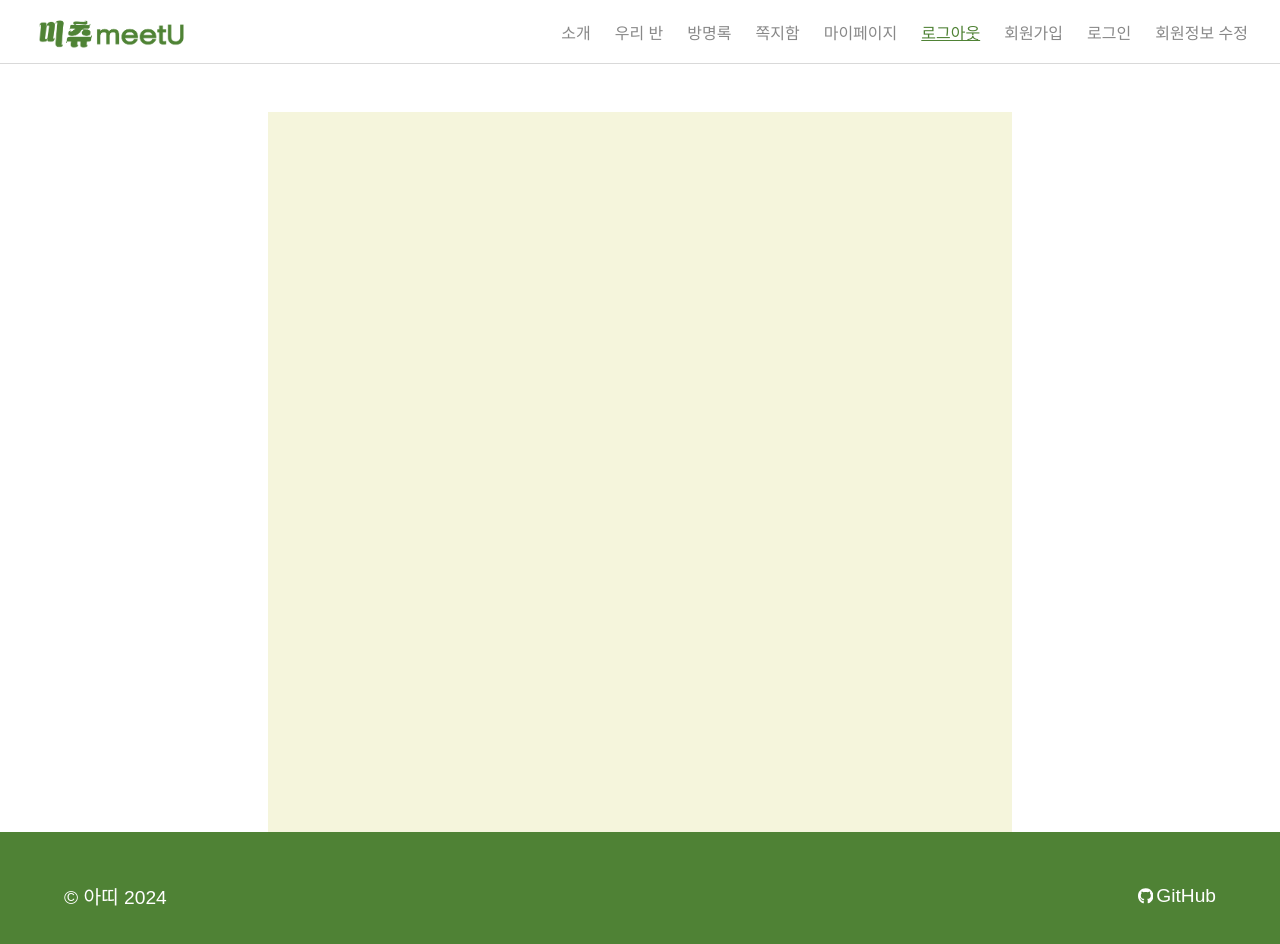
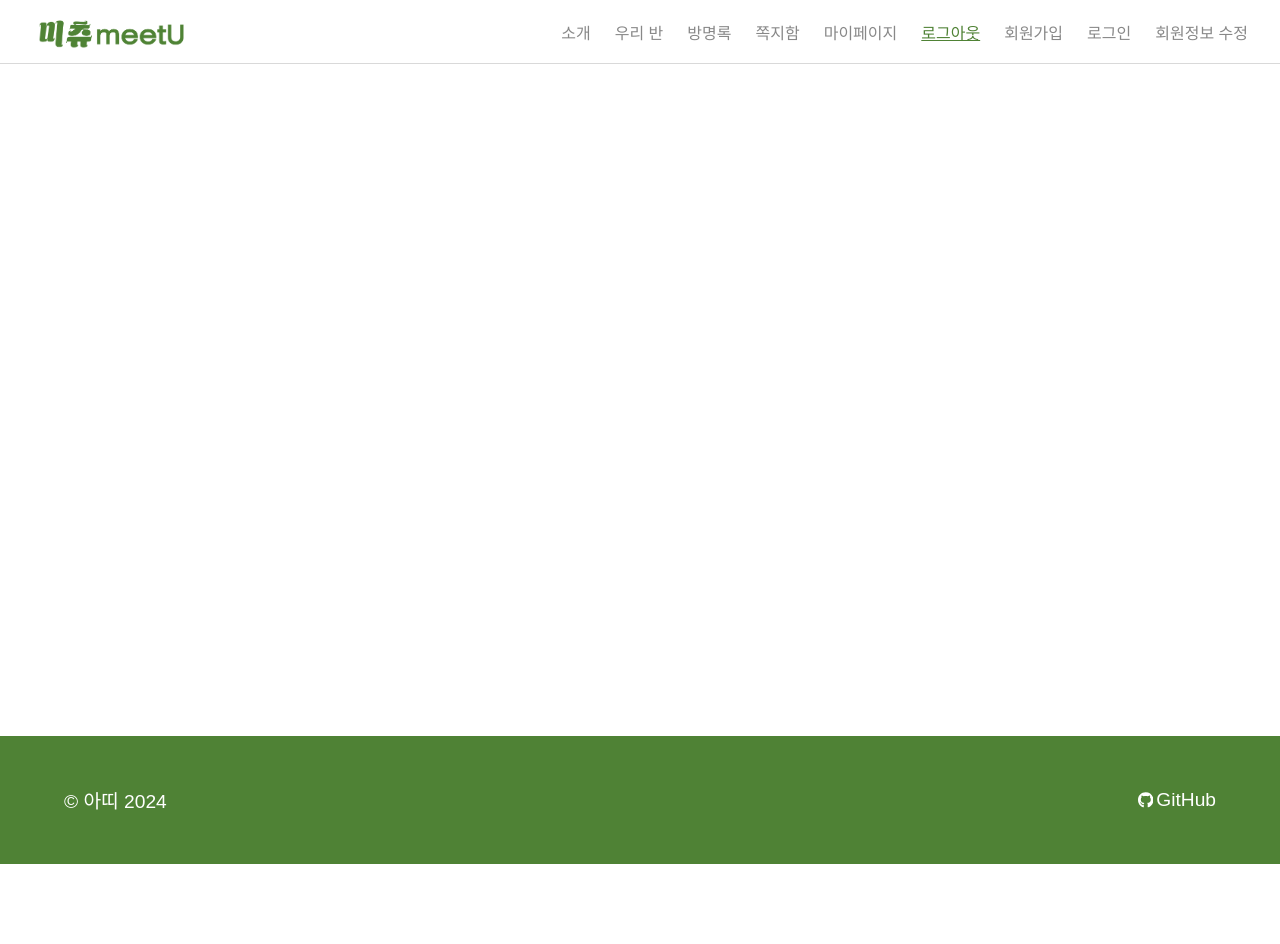
Before and after one commit to haebinPark/meetU, a React (Create React App) app in the folder Client/: page / in a window 1280 px wide. Shown: the top 944 px of the page. After the commit the page ends 864 px from the top, so only its background shows below. Built offline with nearby package versions, Linux system fonts and the light colour scheme; a web font is replaced by a local one.

Commit message:
[FE]💄Style : 공통 레이아웃 컴포넌트 필요없는 마크업과 배경색 삭제  #33

```diff
--- a/Client/src/layout/PageLayout.jsx
+++ b/Client/src/layout/PageLayout.jsx
@@ -16,19 +16,11 @@ const Main = styled.main`
   }
 `;
 
-const Section = styled.section`
-  width: 100%;
-  height: 100vh;
-  background-color: beige;
-`;
-
 function PageLayout({ children }) {
   return (
     <>
       <Header />
-      <Main>
-        <Section>{children}</Section>
-      </Main>
+      <Main>{children}</Main>
       <Footer />
     </>
   );
```
